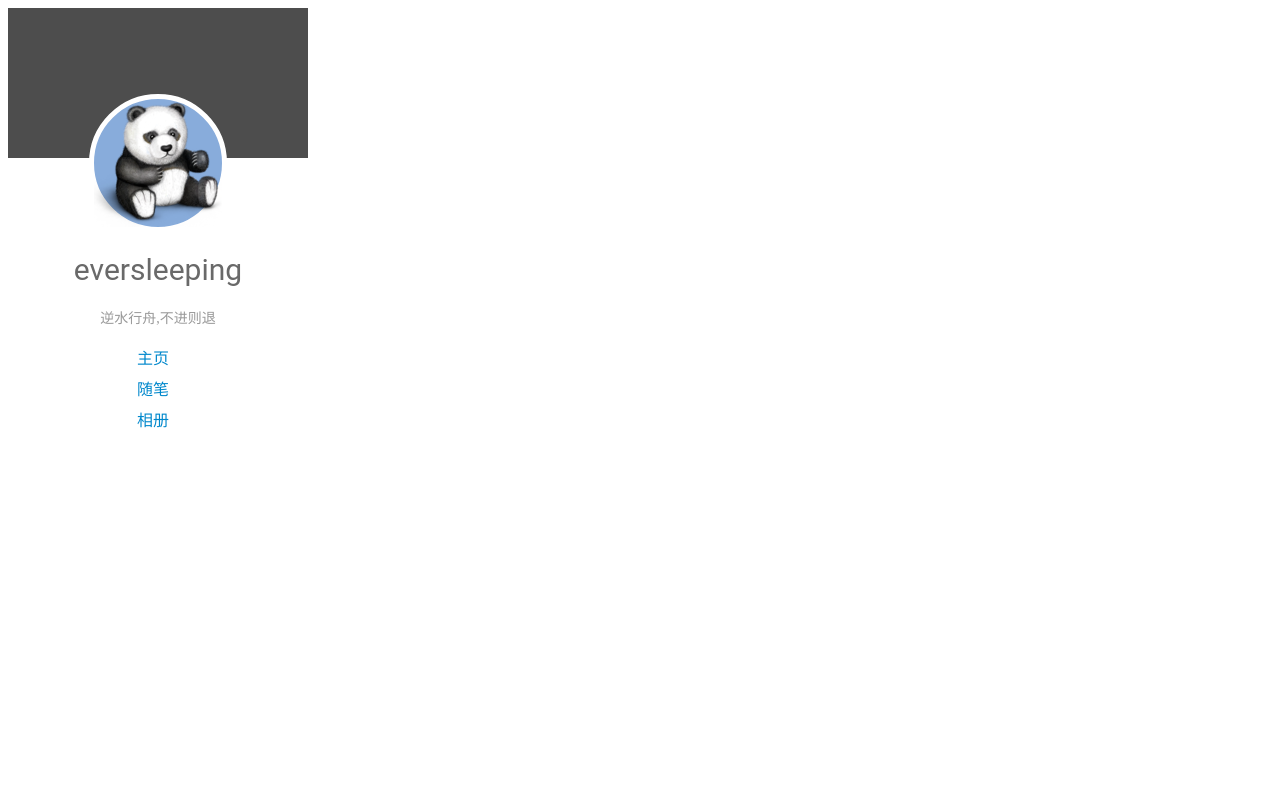
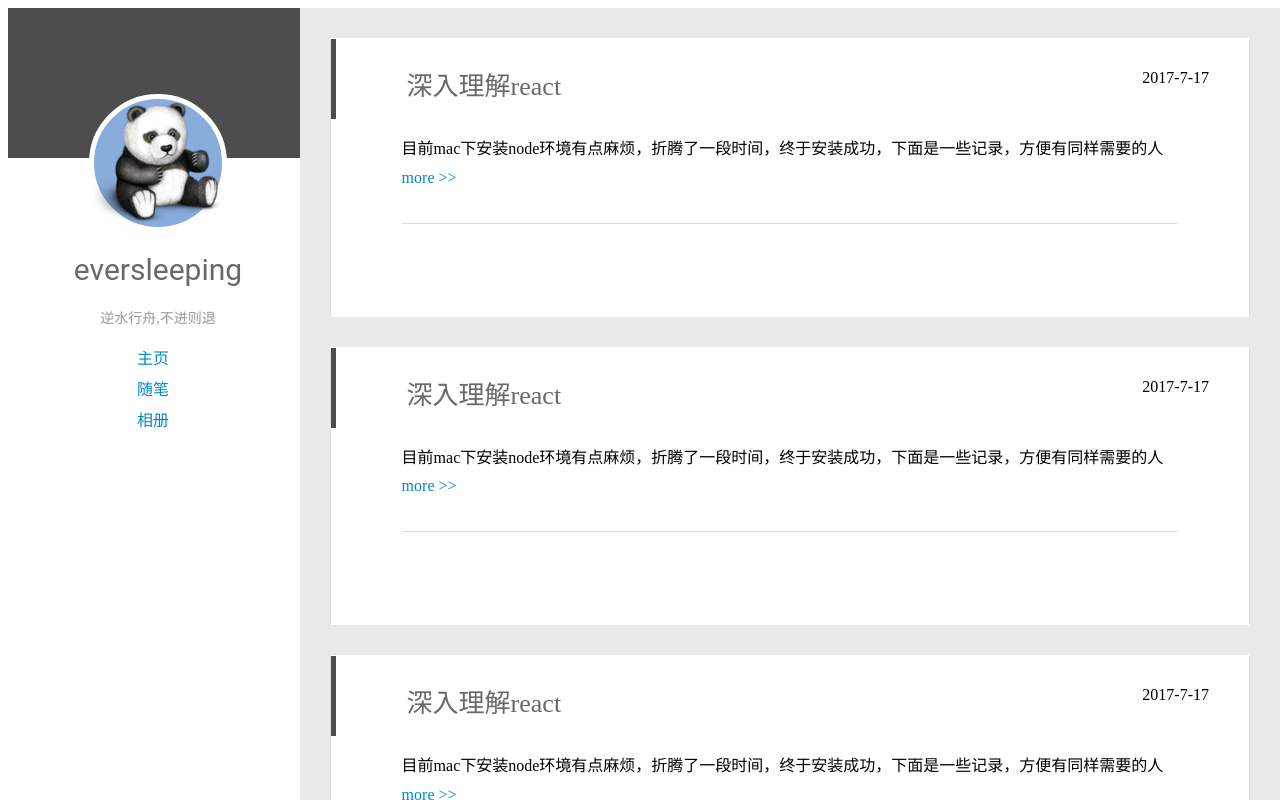
Before and after one commit to eversleepingzzh/react-blog, a React app: page / in a window 1280 px wide. Shown: the top 800 px of the page. Built offline with nearby package versions, Linux system fonts and the light colour scheme.

Commit message:
add blogIntro

```diff
--- a/src/css/App.css
+++ b/src/css/App.css
@@ -2,3 +2,11 @@
     height: 100vh;
     width: 100vh;
 }
+.blog-content {
+    position: absolute;
+    right: 0;
+    min-height: 100%;
+    background: #eaeaea;
+    left: 300px;
+    width: auto;
+}
--- /dev/null
+++ b/src/css/blogIntro.css
@@ -0,0 +1,44 @@
+.content-article {
+    margin: 30px;
+    position: relative;
+    border: 1px solid #ddd;
+    border-top: 1px solid #fff;
+    border-bottom: 1px solid #fff;
+    background: #fff;
+    transition: all .2s ease-in;
+}
+.article-header {
+    border-left: 5px solid #4d4d4d;
+    padding: 30px 0 15px 25px;
+    padding-left: 7.6923%;
+}
+.article-header h1 {
+    color: #696969;
+    margin-left: 0;
+    font-weight: 300;
+    line-height: 35px;
+    margin-bottom: 20px;
+    font-size: 26px;
+    margin-bottom: 10px;
+    display: inline;
+}
+.article-header a {
+    float:right;
+    margin-right: 40px;
+}
+.article-entry {
+    line-height: 1.8em;
+    padding-right: 7.6923%;
+    padding-left: 7.6923%;
+}
+.article-more-a {
+    background: transparent;
+    text-decoration: none;
+    color: #08c;
+}
+.article-intro {
+    padding-top: 20px;
+    margin: 30px 7.6923% 0;
+    min-height: 72px;
+    border-top: 1px solid #ddd;
+}
--- a/src/css/sidebar.css
+++ b/src/css/sidebar.css
@@ -2,6 +2,7 @@
     height: 100%;
     width:300px;
     display:relative;
+    position: fixed;
 }
 .sidebar-container a{
     background: transparent;
--- a/src/js/App.js
+++ b/src/js/App.js
@@ -1,6 +1,7 @@
 import React from 'react';
 
-import SideBar from './component/sidebar.js'
+import SideBar from './component/sidebar.js';
+import BlogIntro from './component/blogIntro.js';
 import style from '../css/App.css';
 
 export default class App extends React.Component {
@@ -8,6 +9,9 @@ export default class App extends React.Component {
         return (
             <div className="blog-container">
                 <SideBar />
+                <div className="blog-content">
+                    <BlogIntro />
+                </div>
             </div>
         )
     }
--- /dev/null
+++ b/src/js/component/blogIntro.js
@@ -0,0 +1,47 @@
+import React from 'react';
+import '../../css/blogIntro.css';
+
+
+export default class BlogIntro extends React.Component {
+    constructor() {
+        super();
+        this.state = {
+            article:[],
+        }
+    }
+
+    componentDidMount() {
+        this.setState({
+            article:[1,2,3,4,5,6]
+        },() => {
+            console.log(this.state.article);
+        });
+    }
+    render() {
+        var article = this.state.article
+        return (
+            <div className='content-container'>
+                {
+                    article.map((index) => {
+                        return(
+                            <div className="content-article" key={index}>
+                                <div className="article-header">
+                                    <h1>深入理解react</h1>
+                                    <a>2017-7-17</a>
+                                </div>
+                                <div className="article-entry">
+                                    <p>目前mac下安装node环境有点麻烦，折腾了一段时间，终于安装成功，下面是一些记录，方便有同样需要的人<br/>
+                                    <a className="article-more-a" href="">more &gt;&gt;</a>
+                                    </p>
+                                </div>
+                                <div className='article-intro'>
+
+                                </div>
+                            </div>
+                        )
+                    })
+                }
+            </div>
+        )
+    }
+}
```
